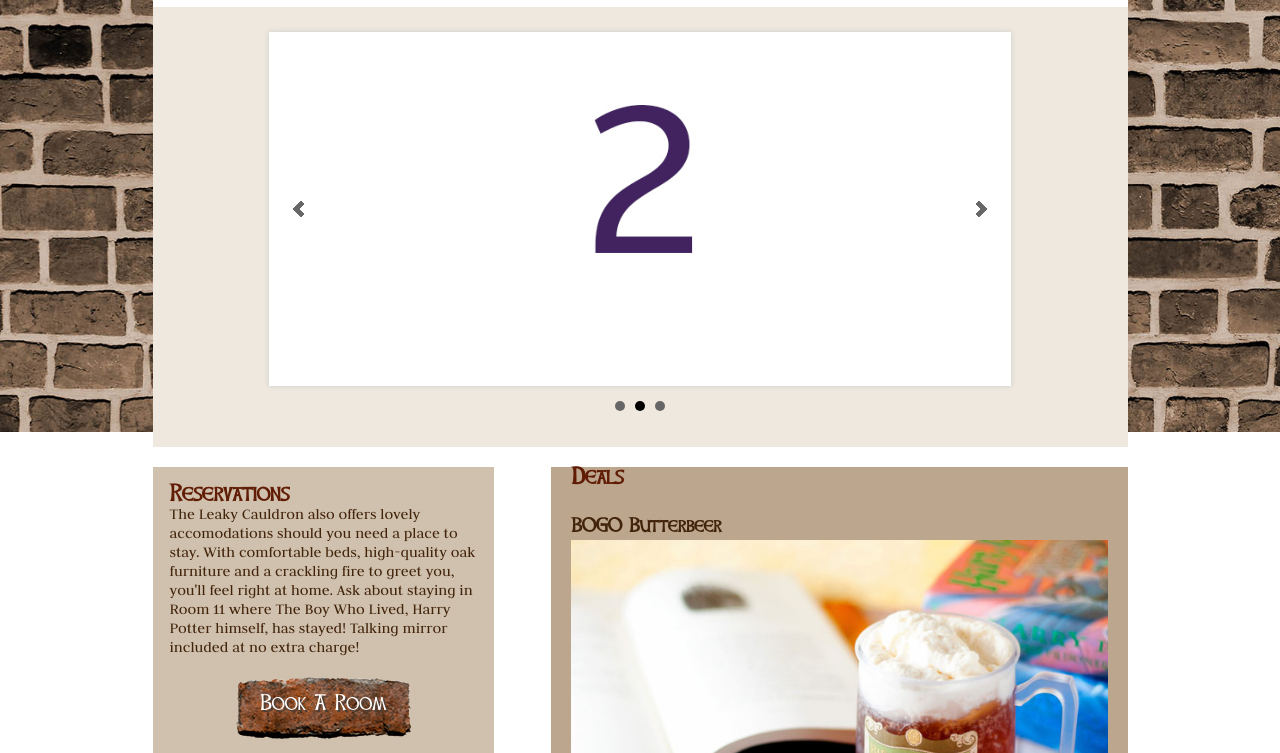
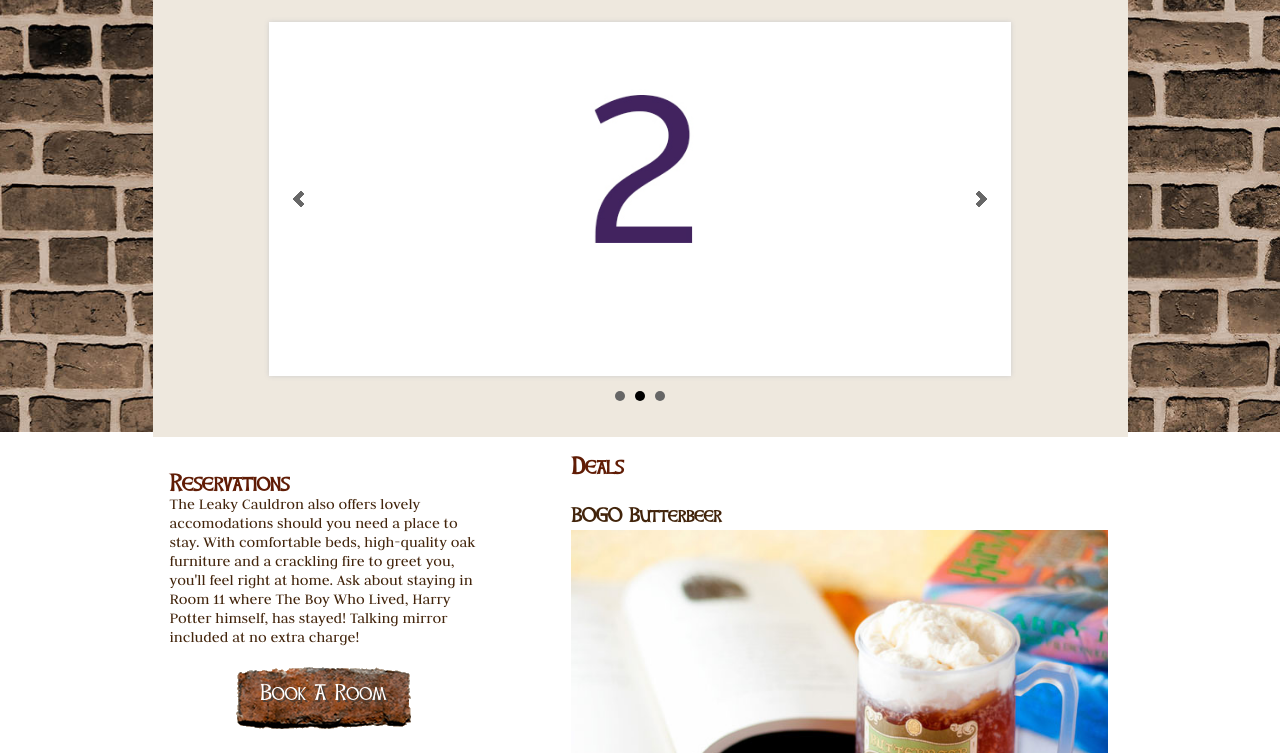
Before and after one commit to heatherlaude/project_final3_laude_heather, a plain HTML site: page index.html in a window 1280 px wide. Shown: the part 368-1121 px from the top of the page. Drawn offline with nearby package versions, Linux system fonts and the light colour scheme; files whose address does not match are found by name.

Commit message:
edit slider background

```diff
--- a/css/main.css
+++ b/css/main.css
@@ -79,6 +79,11 @@ nav a:hover {
     -webkit-transition: background-color 0.75s;
     -moz-transition: background-color 0.75s;
     -o-transition: background-color 0.75s;
+}
+
+.slider_container {
+    background-color: #eee8de;
+    margin-top: -10px;
 }
 
 h1 {
@@ -224,9 +229,11 @@ figure img {
 
     .slider_container {
         width: 100%;
-        background-color: #eee8de;
         padding: 25px 0px 1px 0px;
         margin-bottom: 20px;
     }
 
+    .promotions, .reservation, .awards {
+        background-color: white;
+    }
 }
```
